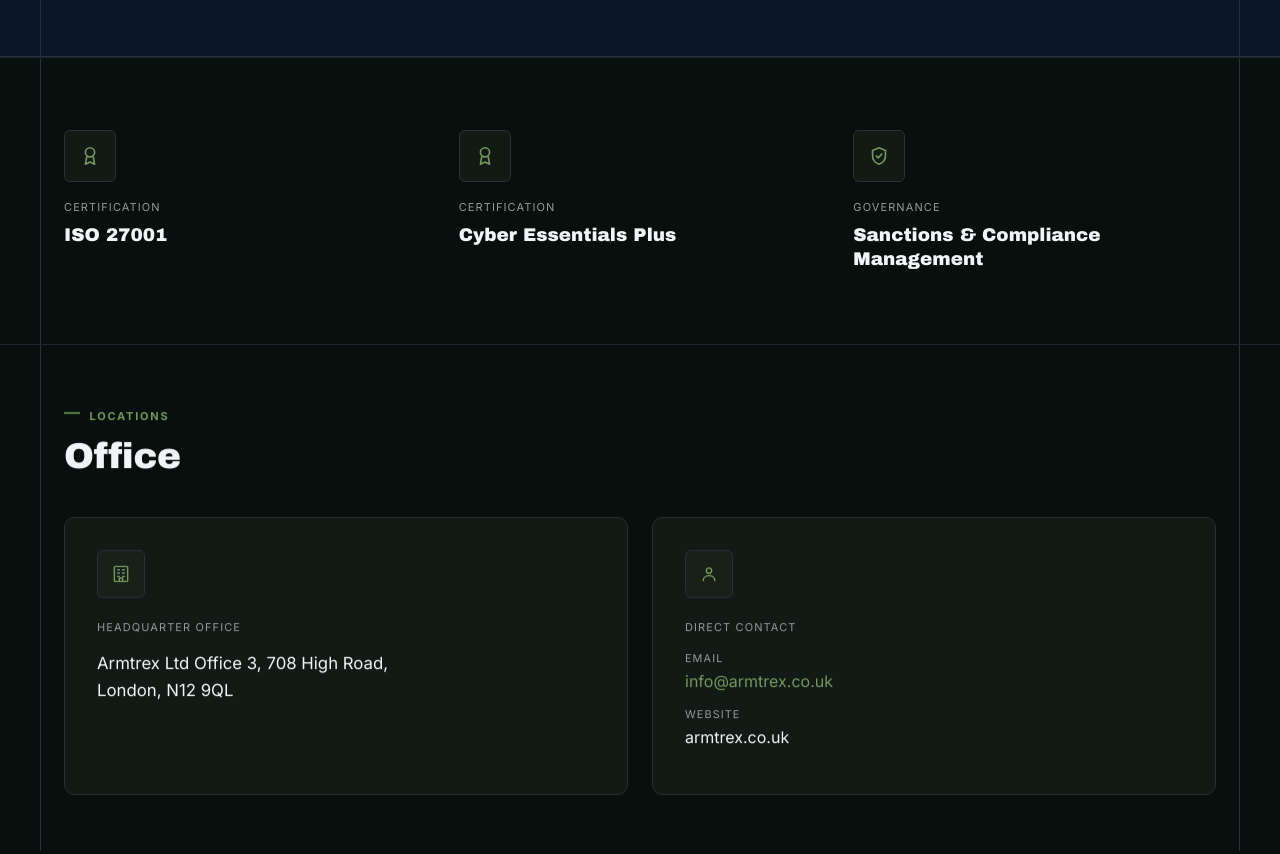
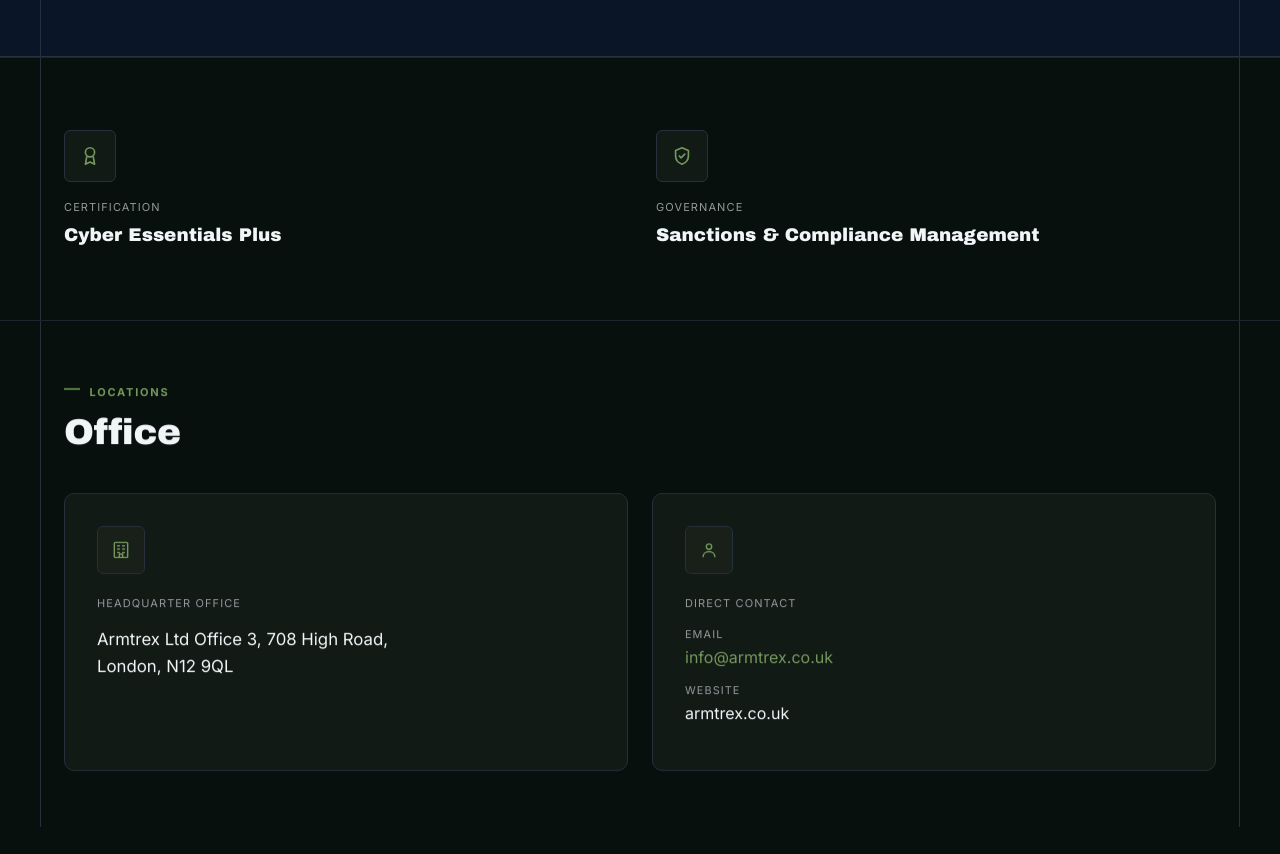
Before and after one commit to adonismorina7-collab/armtrex-website-main, a React (Vite) app: page / in a window 1280 px wide. Shown: the part 2960-3814 px from the top of the page. Built offline with nearby package versions, Linux system fonts and the light colour scheme.

Commit message:
Remove ISO 27001 credential

```diff
--- a/src/data/company.js
+++ b/src/data/company.js
@@ -71,7 +71,6 @@
 
   certifications: [],
   credentials: [
-    { kind: 'certification', label: 'Certification', value: 'ISO 27001' },
     { kind: 'certification', label: 'Certification', value: 'Cyber Essentials Plus' },
     { kind: 'governance', label: 'Governance', value: 'Sanctions & Compliance Management' },
   ],
```
